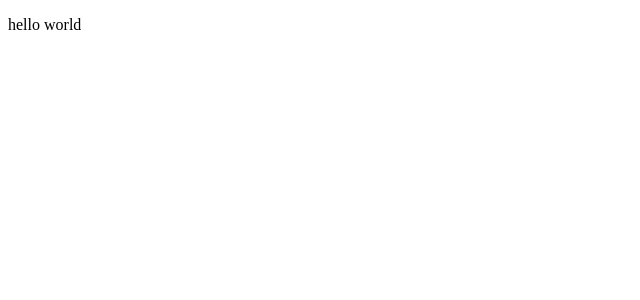
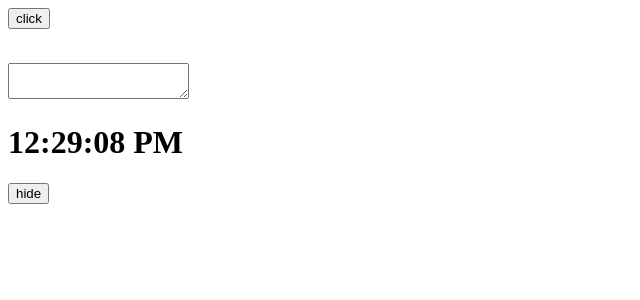
Before and after one commit to RabiulHassanJomman/Think-in-a-react-way, a React (Vite) app: page / in a window 1280 px wide. Shown: the top 300 px of the page, without its empty margins (0-640 px from the left). Built offline with nearby package versions, Linux system fonts and the light colour scheme.

Commit message:
useEffect

```diff
--- a/src/App.jsx
+++ b/src/App.jsx
@@ -1,7 +1,15 @@
+import { useState } from "react";
+import MyComponent from "./Components/MyComponent";
+
 function App() {
-  return <>
-    <p>hello world</p>
-  </>
+  const [show, setShow] = useState(true);
+
+  return (
+    <>
+      <div className="app"> {show && <MyComponent></MyComponent>} </div>
+      <button onClick={() => setShow((prevShow) => !prevShow )}>{show ? "hide" : "show"} </button>
+    </>
+  );
 }
 
-export default App
+export default App;
--- /dev/null
+++ b/src/Components/MyComponent.jsx
@@ -0,0 +1,47 @@
+import { useEffect, useState } from "react";
+
+export default function MyComponent() {
+  const [count, setCount] = useState(0);
+  const [text, setText] = useState("");
+  const [time, setTime] = useState(new Date());
+
+  useEffect(() => {
+    document.title = `Clicked ${count} times`;
+  }, [count]);
+
+  const tick = () => {
+    console.log("time updated");
+    setTime(new Date());
+  };
+
+  useEffect(() => {
+    const interval = setInterval(tick, 1000);
+
+    return () => {clearInterval(interval)}
+  }, []);
+
+  return (
+    <div>
+      <button
+        onClick={() => {
+          setCount((prevCount) => prevCount + 1);
+        }}
+      >
+        click
+      </button>
+
+      <br />
+      <br />
+
+      <p>{text}</p>
+
+      <textarea
+        name=""
+        id=""
+        onChange={(e) => setText(e.target.value)}
+      ></textarea>
+
+      <h1>{time.toLocaleTimeString()}</h1>
+    </div>
+  );
+}
```
Also changed, not shown: src/Components/MyComponentClass.jsx (added, +31 -0 lines).
